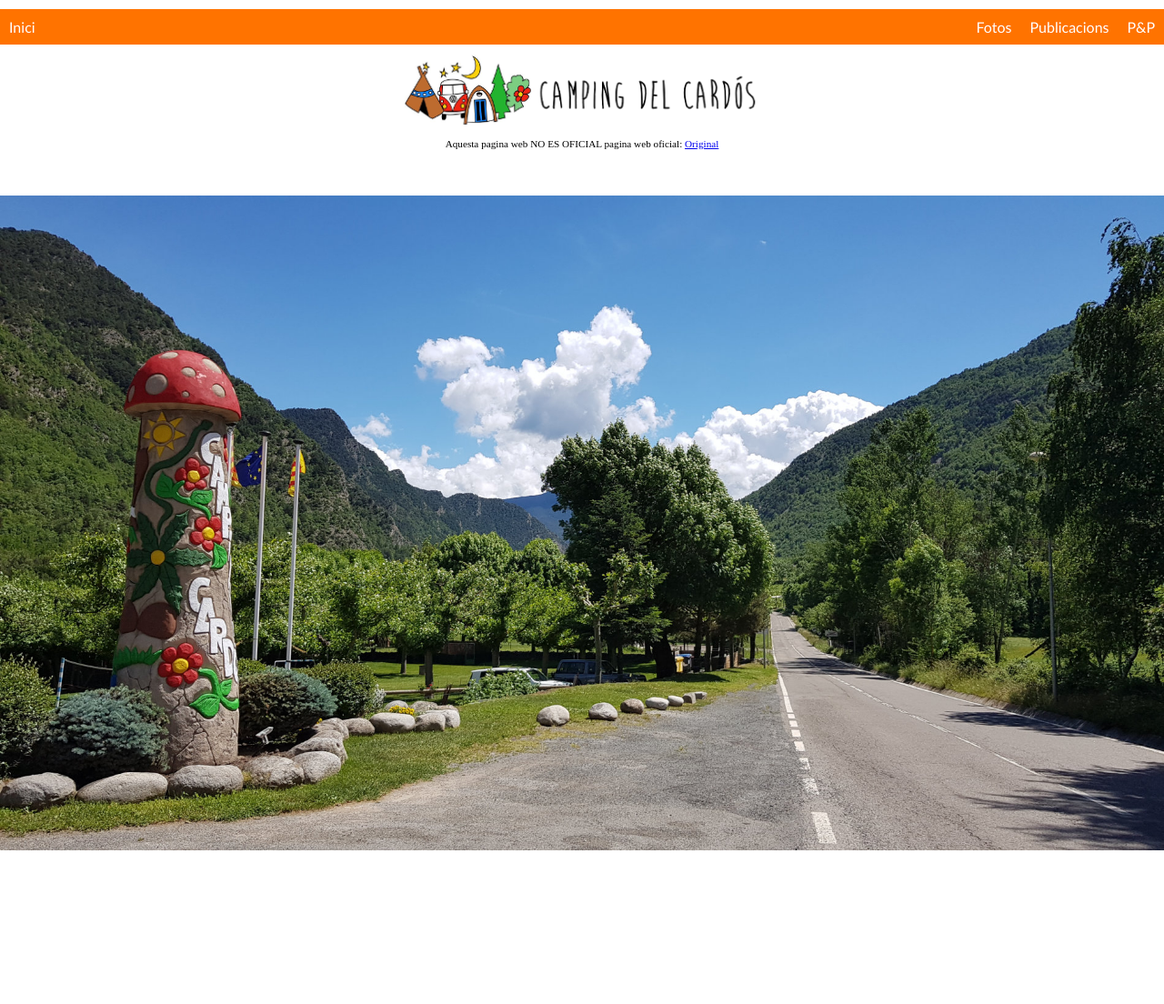
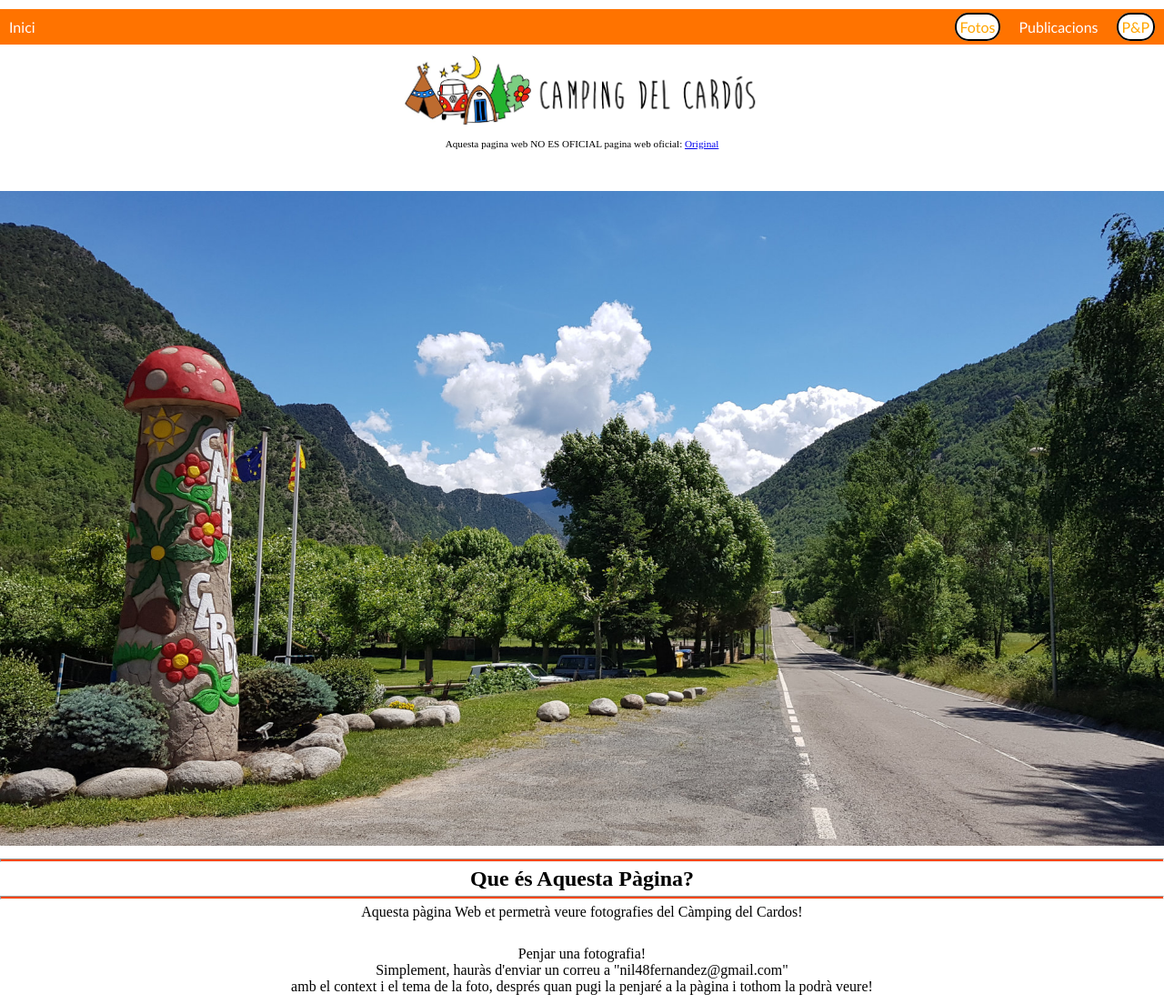
Before and after one commit to nil48f/nil48f.github.io, a plain HTML site: page index2.html in a window 1280 px wide. Shown: the whole page at 91% size. Before the commit the page ends 954 px from the top, so only its background shows below. Drawn offline with Linux system fonts and the light colour scheme.

Commit message:
Page modification

```diff
--- a/css/estilc.css
+++ b/css/estilc.css
@@ -26,7 +26,7 @@ table, td {
     width: 100%;
 }
 
-#hr-naranja {
+.hr-naranja {
     background-color: orangered;
     padding-bottom: 2px;
 }
@@ -47,3 +47,22 @@ table, td {
 #noficial {
     font-size: 70%;
 }
+
+#quees {
+    text-align: center;
+}
+
+.links {
+    color: orange;
+    background-color: white;
+    border: 2px solid black;
+    text-decoration: none;
+    border-radius: 15px;
+    padding: 4px;
+    transition-duration: 0.4s;
+}
+
+.links:hover {
+    background-color: #4CAF50; /* Green */
+    color: white;
+  }
--- a/index2.html
+++ b/index2.html
@@ -16,17 +16,27 @@
                 <table>
                     <tr>
                         <td>Inici</td>
-                        <td>Fotos</td>
+                        <td><a class="links" href="camping/fotos.html">Fotos</a></td>
                         <td>Publicacions</td>
-                        <td>P&P</td>
+                        <td><a class="links" href="especials/pp.html">P&P</a></td>
                     </tr>
                 </table>
             </div>
             <div id="logocontainer">
                 <img src="images/logo_camping_allargat-300x206.png" alt="logo camping del cardos" id="logo">
             </div>
-            <p id="noficial">Aquesta pagina web NO ES OFICIAL pagina web oficial: <a href="https://www.campingdelcardos.com" target="_blank">Original</a></p>
+            <p id="noficial" style="margin-bottom: 0px;">Aquesta pagina web NO ES OFICIAL pagina web oficial: <a href="https://www.campingdelcardos.com" target="_blank">Original</a></p>
         </div>
-        <img src="images/totem.jpg" width="100%">
+        <img src="images/totem.jpg" width="100%" style="margin-top: 0px;">
+        <br>
+        <hr class="hr-naranja">
+        <h2 id="quees">Que és Aquesta Pàgina?</h2>
+        <hr class="hr-naranja">
+        <p id="quees">Aquesta pàgina Web et permetrà veure fotografies del Càmping del Cardos!</p>
+        <br>
+        <p id="quees">Penjar una fotografia!
+            <br>Simplement, hauràs d'enviar un correu a "nil48fernandez@gmail.com"
+            <br>amb el context i el tema de la foto,
+                després quan pugi la penjaré a la pàgina i tothom la podrà veure!</p>
     </body>
 </html>
```
Also changed, not shown: camping/fotos.html (added, +36 -0 lines), especials/pp.html (added, +26 -0 lines), camping/images/diapintura1.jpg (added).
